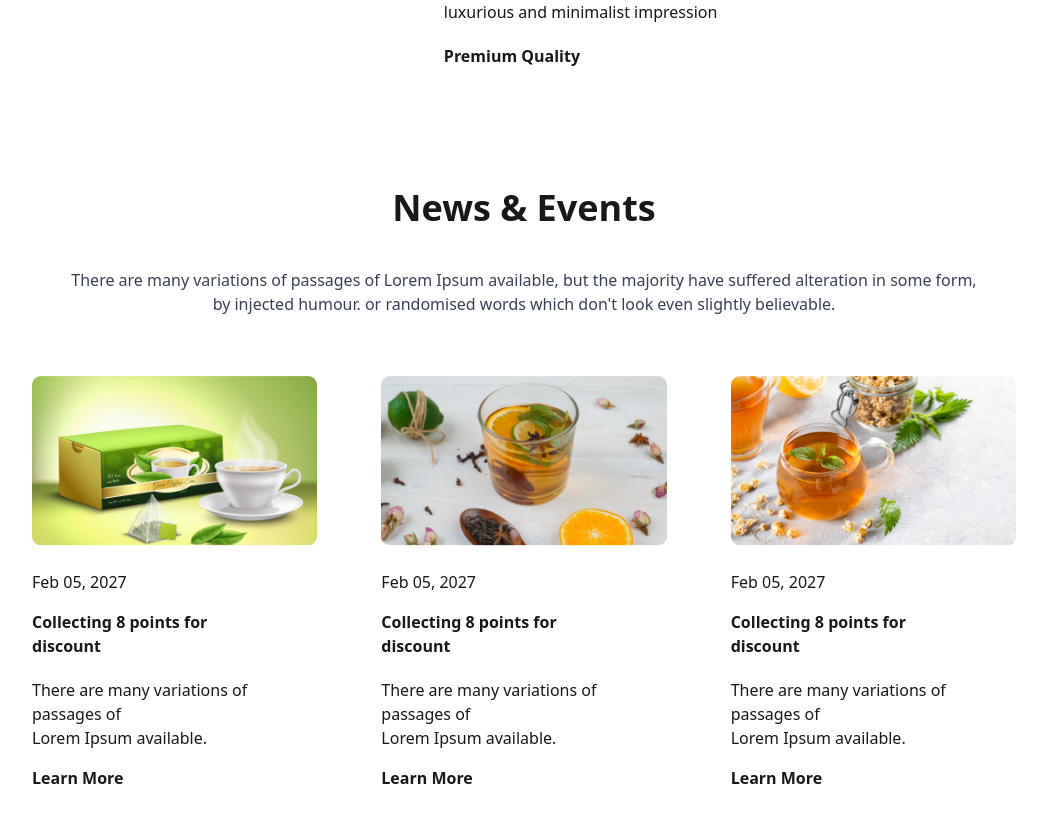
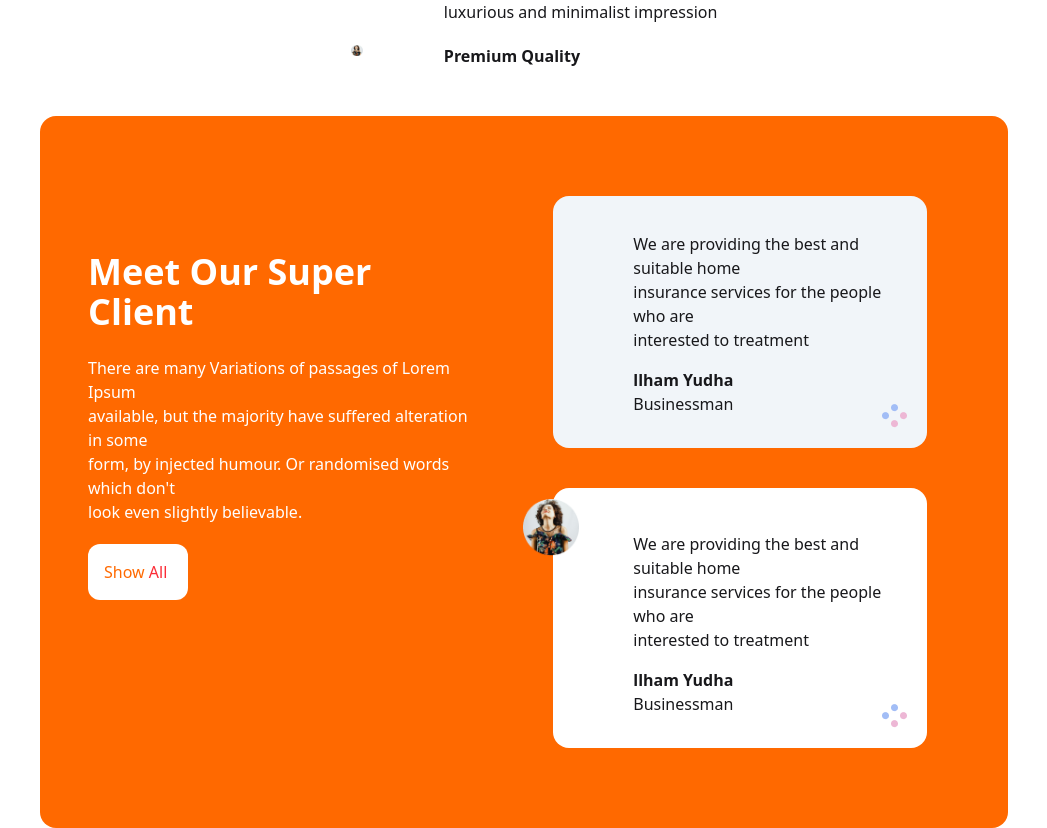
Before and after one commit to alaminislamuchash/Tailwindwebsite-tea-, a plain HTML site: page index.html in a window 1280 px wide. Shown: the part 1749-2577 px from the top of the page, without its empty margins (116-1163 px from the left). Drawn offline with nearby package versions, Linux system fonts and the light colour scheme.

Commit message:
change comit

```diff
--- a/index.html
+++ b/index.html
@@ -154,7 +154,97 @@
       </div>
       <!--great tea section end-->
       <!--background section start-->
+      <div
+        class="flex flex-col lg:flex lg:flex-row lg:bg-gradient to-l from-orange-500 to bg-orange-500 rounded-e-xl m-7 lg:w-[1/2] lg:h-[1/2] lg:p-7 lg:rounded-2xl"
+      >
+        <!--meet our super client start-->
+        <div class="bg-orange-500 p-5 mt-22">
+          <h2 class="font-bold text-white text-4xl">
+            Meet Our Super <br />
+            Client
+          </h2>
+          <p class="text-white mt-6">
+            There are many Variations of passages of Lorem Ipsum <br />
+            available, but the majority have suffered alteration in some <br />
+            form, by injected humour. Or randomised words which don't <br />
+            look even slightly believable.
+          </p>
+          <div
+            class="bg-white p-4 rounded-xl mt-5 w-[10%]] lg:w-[100px] md:w-[100px]"
+          >
+            <button class="text-orange-500">Show</button>
+            <button class="text-red-500">All</button>
+          </div>
+        </div>
+        <!--meet our super client end-->
+        <!--box section start-->
+        <div class="m-8">
+          <!--llham youdha box section Start-->
+          <div
+            class="bg-white lg:rounded-2xl lg:w-[90%] lg:m-5 lg:p-5 mt-1 lg:bg-slate-100 rounded-xl p-3 relative lg:relative"
+          >
+            <div class="md:absolute md:bottom-49 md:right-53 md:w-[20%]">
+              <img
+                class="absolute bottom-49 right-53 w-[20%] lg:absolute lg:bottom-49 lg:right-88 lg:w-[15%] md:w-[15%]"
+                src="images/client.png"
+                alt=""
+              />
+            </div>
+            <!--paragraph sectionj start-->
+            <div class="ml-15 pt-4">
+              <p>
+                We are providing the best and suitable home <br />
+                insurance services for the people who are <br />
+                interested to treatment
+              </p>
+              <h2 class="pt-4 font-bold">llham Yudha</h2>
+              <div class="flex justify-between">
+                <p>Businessman</p>
+                <img
+                  class="mt-3"
+                  src="images/circles.png"
+                  alt="Circles image"
+                />
+              </div>
+            </div>
+            <!--paragraph sectionj End-->
+          </div>
+          <!--llham youdha box section End-->
+          <!--llham youdha box section Start-->
+          <div
+            class="bg-white lg:rounded-2xl lg:w-[90%] lg:m-5 lg:p-5 lg:mt-10 mt-8 rounded-xl p-3 relative"
+          >
+            <div>
+              <img
+                class="absolute bottom-49 right-52 lg:absolute lg:bottom-48 lg:right-87 lg:w-[15%] md:w-[10%]"
+                src="images/client.png"
+                alt=""
+              />
+            </div>
+            <!--paragraph sectionj start-->
+            <div class="ml-15 pt-6">
+              <p>
+                We are providing the best and suitable home <br />
+                insurance services for the people who are <br />
+                interested to treatment
+              </p>
+              <h2 class="pt-4 font-bold">llham Yudha</h2>
+              <div class="flex justify-between">
+                <p>Businessman</p>
+                <img
+                  class="mt-3"
+                  src="images/circles.png"
+                  alt="Circles image"
+                />
+              </div>
+            </div>
+            <!--paragraph sectionj End-->
+          </div>
+          <!--llham youdha box section End-->
+        </div>
 
+        <!--box section End-->
+      </div>
       <!--background section End-->
       <!--News Event Section Start-->
       <div class="pt-20">
```
